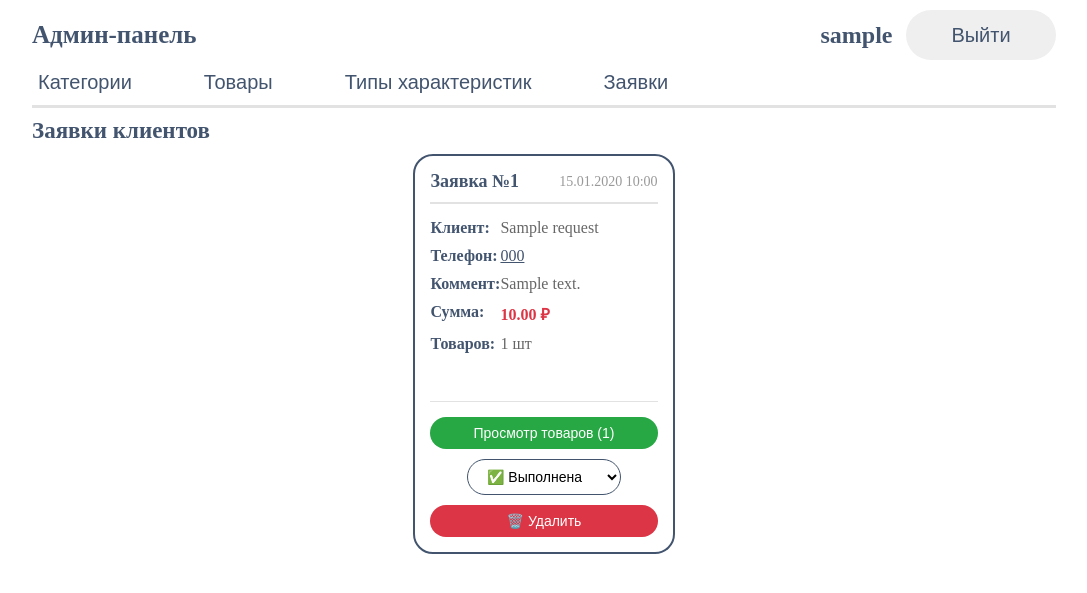
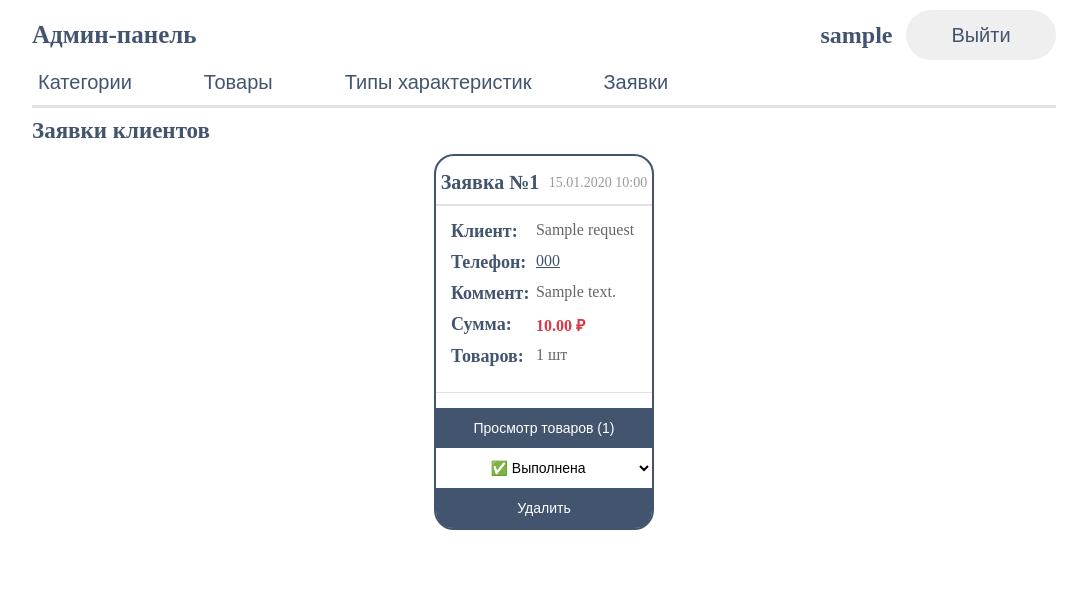
Before and after one commit to AlinaEvlanteva/Diplom, a Flask app: page /admin/ in a window 1280 px wide, after a click on "Заявки". Shown: the part 100-693 px from the top of the page, without its empty margins (96-1183 px from the left). Run offline with Flask 3, Linux system fonts and the light colour scheme; the visitor is signed in with stand-in values (Sample User, id 1); tables that the repository leaves empty hold one stand-in row (values such as "Sample post"); grey boxes marked "Sample" are stand-in pictures.

Commit message:
поправки карточек заявок

```diff
--- a/static/css/admin_panel.css
+++ b/static/css/admin_panel.css
@@ -615,8 +615,8 @@ input[type="file"].form_input {
 
 /* ===== ЗАЯВКИ (карточки) ===== */
 .request_card {
-    width: 25.5%;
-    min-height: 400px;
+    width: 21.5%;
+    height: auto;
     background: white;
     border: 2px solid #42546E;
     border-radius: 20px;
@@ -624,7 +624,7 @@ input[type="file"].form_input {
     display: flex;
     flex-direction: column;
     align-items: center;
-    padding: 0 15px 15px 15px;
+    justify-content: space-between;
     box-sizing: border-box;
 }
 
@@ -633,17 +633,18 @@ input[type="file"].form_input {
 }
 
 .request_card_header {
+    margin-top: 15px;
     width: 100%;
     display: flex;
-    justify-content: space-between;
+    justify-content: space-around;
     align-items: center;
-    margin: 15px 0;
+    margin-bottom: 15px;
     padding-bottom: 10px;
     border-bottom: 2px solid #E2E2E2;
 }
 
 .request_id {
-    font-size: 18px;
+    font-size: 20px;
     font-weight: bold;
     color: #42546E;
 }
@@ -656,26 +657,26 @@ input[type="file"].form_input {
 .request_card_info {
     width: 100%;
     margin-bottom: 15px;
-    flex: 1;
 }
 
 .request_info_row {
     display: flex;
+    gap: 15px;
+    margin-left: 15px;
+    margin-right: 15px;
     margin-bottom: 10px;
+    /* ПОТОМ ПОМЕНЯТЬ!!!!!!!!!!!!! */
 }
 
 .info_label {
     width: 70px;
     font-weight: bold;
     color: #42546E;
-    flex-shrink: 0;
+    font-size: 18px;
 }
 
 .info_value {
-    flex: 1;
     color: #666;
-    word-break: break-word;
-    overflow-wrap: break-word;
 }
 
 .info_value.price {
@@ -684,19 +685,16 @@ input[type="file"].form_input {
 }
 
 .info_value.comment_text {
+    white-space: nowrap;          /* текст в одну строку */
+    overflow: hidden;             /* скрываем лишнее */
+    text-overflow: ellipsis;      /* добавляем многоточие */
     word-break: break-word;
-    overflow-wrap: break-word;
-    display: -webkit-box;
-    -webkit-line-clamp: 3;
-    -webkit-box-orient: vertical;
-    overflow: hidden;
 }
 
 .request_card_actions {
     width: 100%;
     display: flex;
     flex-direction: column;
-    gap: 10px;
     align-items: center;
     padding-top: 15px;
     border-top: 1px solid #E2E2E2;
@@ -704,11 +702,10 @@ input[type="file"].form_input {
 
 .btn_view_items {
     width: 100%;
-    background-color: #28a745;
+    height: 40px;
+    background-color: #42546E;
     color: white;
     border: none;
-    border-radius: 20px;
-    padding: 8px 20px;
     cursor: pointer;
     font-size: 14px;
     transition: background-color 0.3s;
@@ -718,28 +715,34 @@ input[type="file"].form_input {
 .btn_view_items:hover {
     background-color: #218838;
 }
+.request_status{
+    width: 100%;
+
+}
 
 .status_select {
     width: 100%;
-    padding: 8px 15px;
-    border-radius: 20px;
-    border: 1px solid #42546E;
+    height: 40px;
+    border: none;
     background-color: white;
     cursor: pointer;
     font-size: 14px;
+    text-align: center;
+
 }
 
 .btn_delete_request {
     width: 100%;
-    background-color: #dc3545;
+    height: 40px;
+    background-color: #42546E;
     color: white;
     border: none;
-    border-radius: 20px;
-    padding: 8px 20px;
     cursor: pointer;
     font-size: 14px;
     transition: background-color 0.3s;
     text-align: center;
+    border-bottom-left-radius: 17px;
+    border-bottom-right-radius: 17px;
 }
 
 .btn_delete_request:hover {
@@ -780,11 +783,6 @@ input[type="file"].form_input {
     width: 100%;
     height: 100%;
     object-fit: contain;
-}
-
-.request_item_info {
-    flex: 1;
-    min-width: 0;  /* ← важно для переноса текста */
 }
 
 .request_item_name {
--- a/templates/admin_panel.html
+++ b/templates/admin_panel.html
@@ -194,12 +194,16 @@
                             <span class="info_value"><a href="tel:{{ req.phone }}" style="color: #42546E;">{{ req.phone }}</a></span>
                         </div>
 
-                        {% if req.comment %}
                         <div class="request_info_row">
                             <span class="info_label">Коммент:</span>
-                            <span class="info_value comment_text">{{ req.comment|truncate(100) }}</span>
+                            <span class="info_value comment_text">
+                                {% if req.comment %}
+                                {{ req.comment|truncate(100) }}
+                                {% else %}
+                                -
+                                {% endif %}
+                            </span>
                         </div>
-                        {% endif %}
                         <div class="request_info_row">
                             <span class="info_label">Сумма:</span>
                             <span class="info_value price">{{ "%.2f"|format(req.total_sum) }} ₽</span>
@@ -216,7 +220,7 @@
                         </button>
 
                         <div class="request_status">
-                            <select onchange="updateRequestStatus('{{ req.id }}', this.value)" class="status_select">
+                            <select onchange="updateRequestStatus('{{ req.id }}', this.value)" class="status_select" name="status">
                                 <option value="new" {% if req.status == 'new' %}selected{% endif %}>🟢 Новая</option>
                                 <option value="processed" {% if req.status == 'processed' %}selected{% endif %}>🟡 В обработке</option>
                                 <option value="completed" {% if req.status == 'completed' %}selected{% endif %}>✅ Выполнена</option>
@@ -225,7 +229,7 @@
                         </div>
 
                         <button class="btn_delete_request" onclick="deleteRequest('{{ req.id }}')">
-                            🗑️ Удалить
+                            Удалить
                         </button>
                     </div>
                 </div>
```
